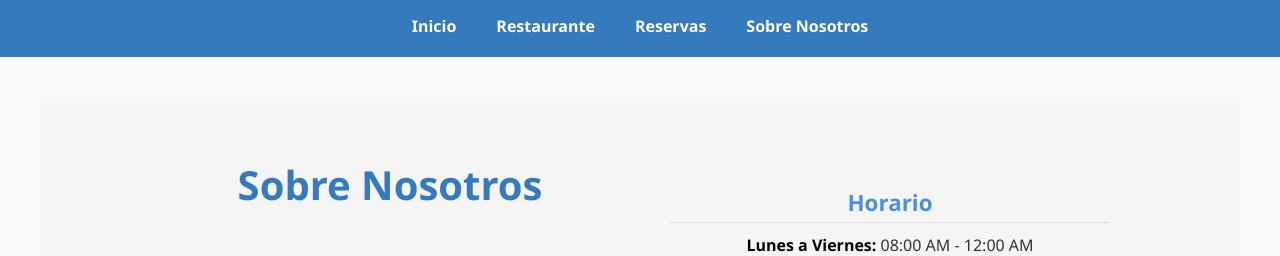
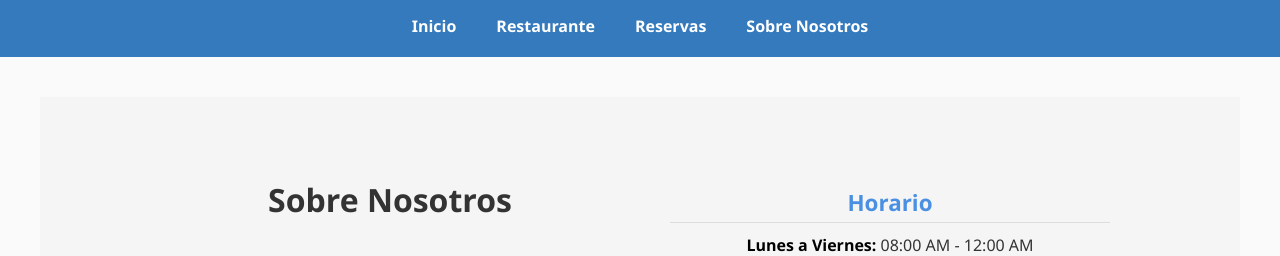
Before and after one commit to alexrotar908/antidoto_web, a React (Create React App) app: page /sobre-nosotros in a window 1280 px wide. Shown: the top 256 px of the page. Built offline with nearby package versions, Linux system fonts and the light colour scheme.

Commit message:
Actualizo proyecto web

```diff
--- a/src/pages/about/about.css
+++ b/src/pages/about/about.css
@@ -7,14 +7,6 @@
   background-color: #f5f5f5; /* fondo neutro claro */
   color: #222; /* texto normal oscuro */
   font-family: 'Segoe UI', sans-serif;
-}
-
-.titulos {
-  color: #357ABD;
-  text-align: center;
-  font-size: 2.5rem;
-  margin-top: 0;
-  margin-bottom: 40px;
 }
 
 
--- a/src/pages/about/about.js
+++ b/src/pages/about/about.js
@@ -5,7 +5,7 @@ const About = () => {
   return (
     <div className="sobre-nosotros-layout">
       <div className="columna izquierda">
-        <h1 className="titulos" >Sobre Nosotros</h1>
+        <h1 >Sobre Nosotros</h1>
         <h2>Historia</h2>
         <p>
           Antídoto nació en el corazón de Madrid con la idea de ser más que un bar. Fundado por un grupo de amigos apasionados por la gastronomía y el buen ambiente, el local abrió sus puertas con la intención de ofrecer una experiencia única que combina tradición, creatividad y cercanía.
```
